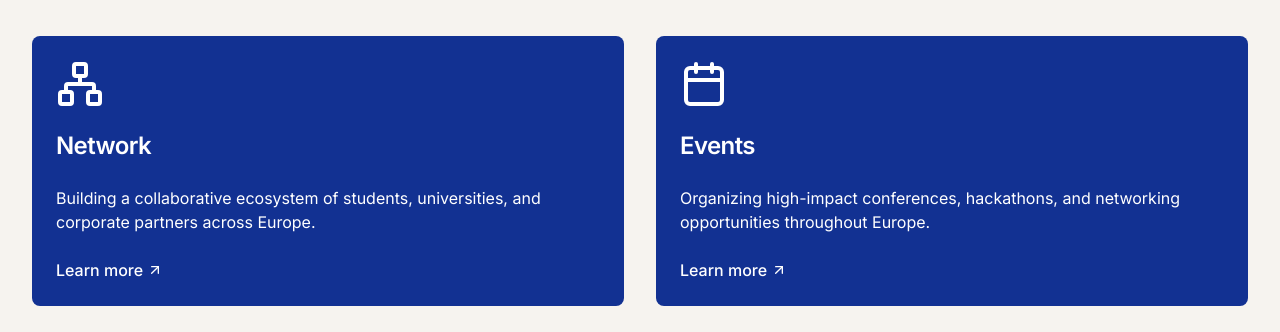
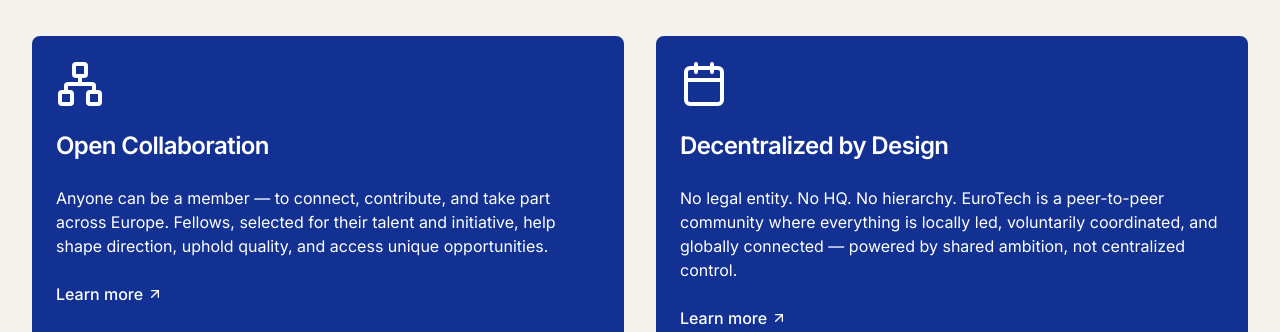
Before and after one commit to clement-sporrer/eurotech-federation-website, a React (Vite) app: page / in a window 1280 px wide. Shown: the part 1700-2032 px from the top of the page. Built offline with nearby package versions, Linux system fonts and the light colour scheme.

Commit message:
Update PillarsSection.tsx
Pillars

```diff
--- a/src/components/PillarsSection.tsx
+++ b/src/components/PillarsSection.tsx
@@ -6,14 +6,14 @@ import AnimatedSection from './AnimatedSection';
 const PillarsSection = () => {
   const pillars = [
     {
-      title: "Network",
-      description: "Building a collaborative ecosystem of students, universities, and corporate partners across Europe.",
+      title: "Open Collaboration",
+      description: "Anyone can be a member — to connect, contribute, and take part across Europe. Fellows, selected for their talent and initiative, help shape direction, uphold quality, and access unique opportunities.",
       icon: <Network className="h-12 w-12 text-white" />,
       link: "/partners"
     },
     {
-      title: "Events",
-      description: "Organizing high-impact conferences, hackathons, and networking opportunities throughout Europe.",
+      title: "Decentralized by Design",
+      description: "No legal entity. No HQ. No hierarchy. EuroTech is a peer-to-peer community where everything is locally led, voluntarily coordinated, and globally connected — powered by shared ambition, not centralized control.",
       icon: <Calendar className="h-12 w-12 text-white" />,
       link: "/events"
     }
```
